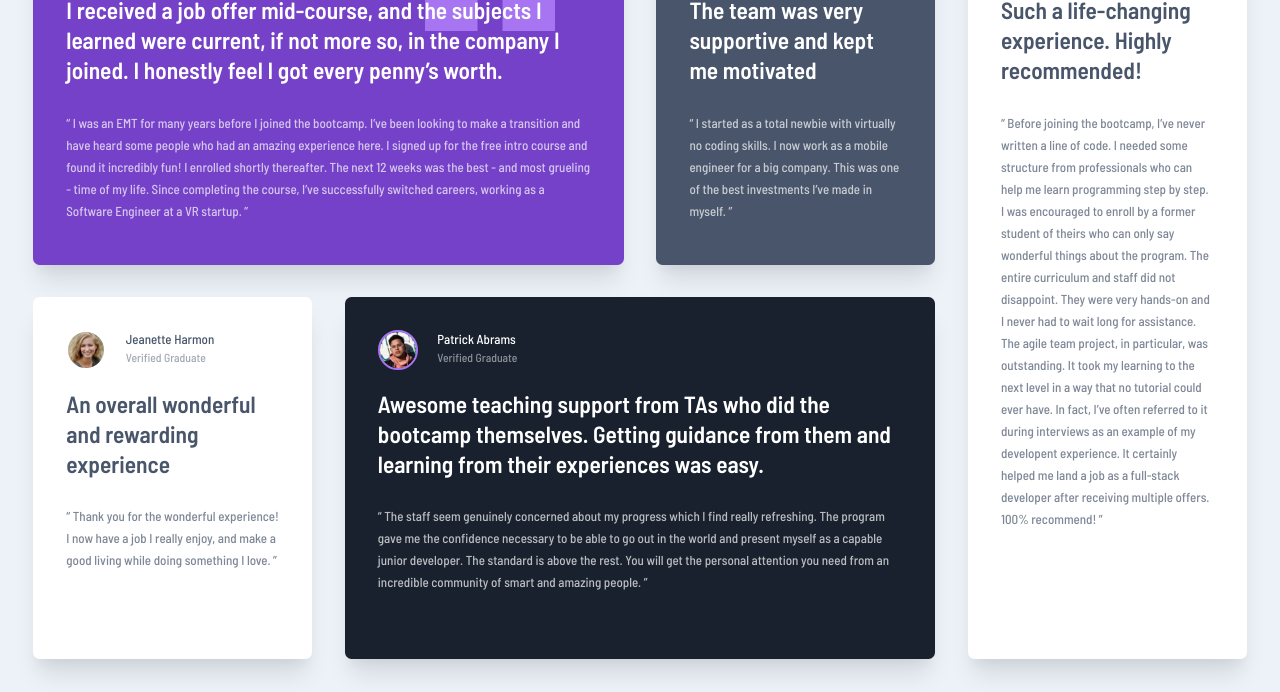
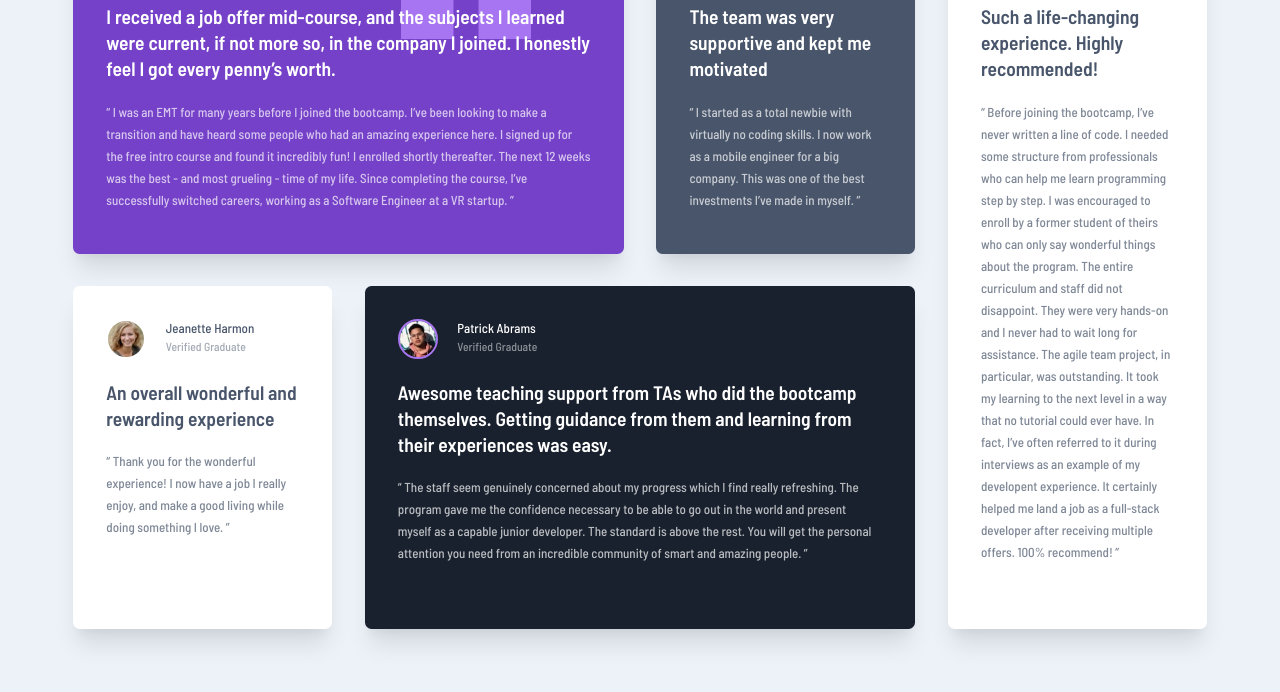
Before and after one commit to karinaestaba/testimonial-grid, a plain HTML site: page index.html in a window 1280 px wide. Shown: the part 130-822 px from the top of the page. After the commit the page ends 800 px from the top, so only its background shows below. Drawn offline with Linux system fonts and the light colour scheme.

Commit message:
+ Ajuste responsive.

```diff
--- a/css/style.css
+++ b/css/style.css
@@ -13,7 +13,7 @@
 
   --border-radius: .5rem;
   --padding: 2.55rem;
-  --margin: 2rem;
+  --margin: 1.5rem;
 }
 
 *,
@@ -38,7 +38,7 @@ body{
 }
 
 .main-container{
-  max-width: 1440px;
+  max-width: 1200px;
   margin: 0 auto;
   min-height: 100%;
   padding: calc(var(--padding) * 1.5) var(--padding);
@@ -116,8 +116,8 @@ body{
     }
 
   .card-body .card-title{
-    font-size: 1.8rem;
-    line-height: 2.3rem;
+    font-size: 1.5rem;
+    line-height: 2rem;
     margin-bottom: var(--margin);
     font-weight: 600;
   }
@@ -190,7 +190,7 @@ body{
   }
 
   .card.card.overlay{
-    background-position-x: 85%;
+    background-position-x: 90%;
   }
 }
 
@@ -204,4 +204,8 @@ body{
       "g-1 g-1 g-2 g-3"
       "g-4 g-5 g-5 g-3";
   }
+
+  .card.card.overlay{
+    background-position-x: 78%;
+  }
 }
```
